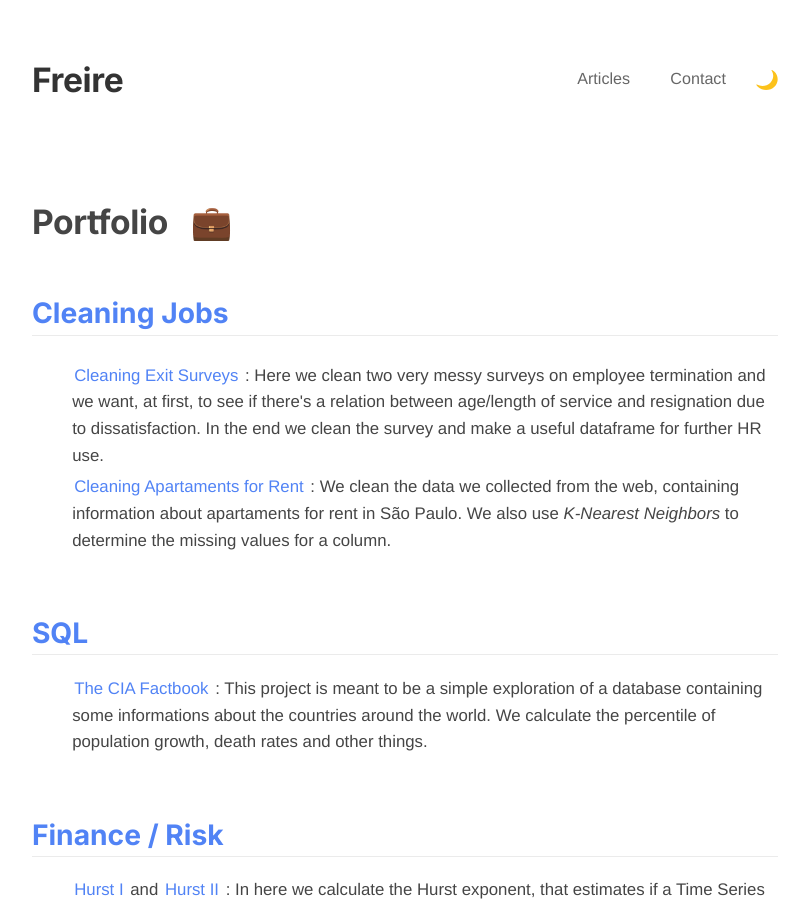
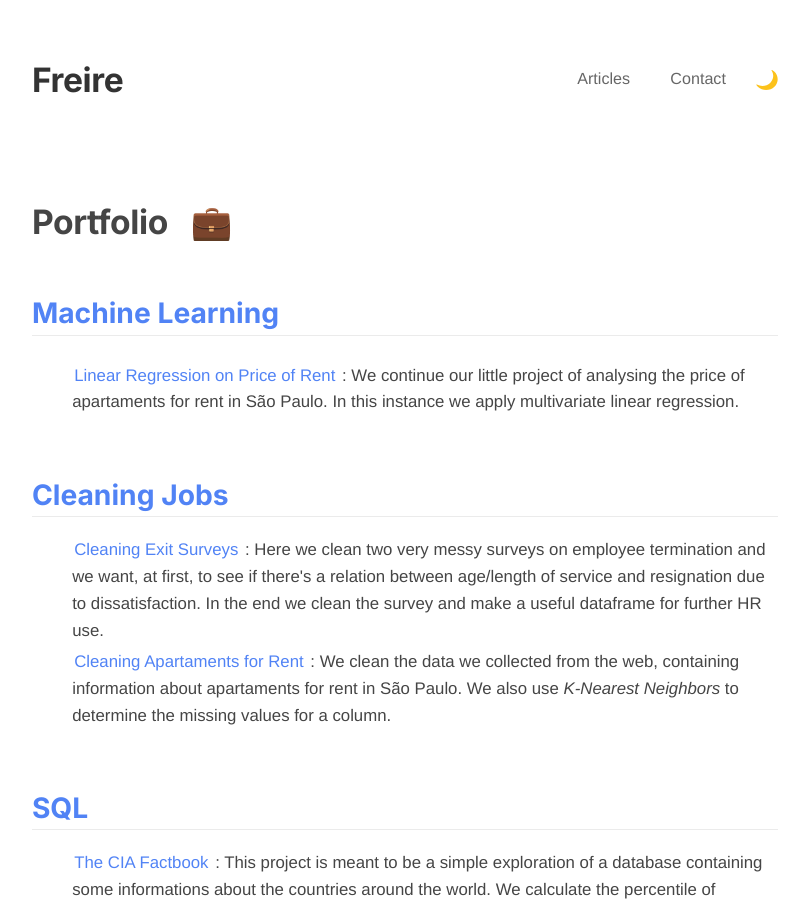
Before and after one commit to freirerene/freirerene.github.io, a Jekyll site: the page built from p.html, in a window 1280 px wide and 900 px high. Shown: the whole window, without its empty margins (235-1044 px from the left). Built offline with Jekyll 4.4.1, drawn with Linux system fonts in a browser that asks for light colours; nearby versions of some CDN libraries.

Commit message:
Update p.html

```diff
--- a/p.html
+++ b/p.html
@@ -8,6 +8,14 @@ layout: default
 	<br>
 
 	<div class="page">
+
+				<h2>Machine Learning</h2>
+    <ul>
+	    <li><a href="https://github.com/freirerene/apartamentos_python/blob/main/linear_regression.ipynb", target="_blank">Linear Regression on Price of Rent</a> : We continue our little project of analysing the price of apartaments for rent in São Paulo. In this instance we apply multivariate linear regression.</li>
+    </ul>
+
+
+
 		<h2>Cleaning Jobs</h2>
     <ul>
 	    <li><a href="https://github.com/freirerene/clean_exist_survey/blob/main/clean_exit_surveys.ipynb", target="_blank">Cleaning Exit Surveys</a> : Here we clean two very messy surveys on employee termination and we want, at first, to see if there's a relation between age/length of service and resignation due to dissatisfaction. In the end we clean the survey and make a useful dataframe for further HR use.</li>
```
